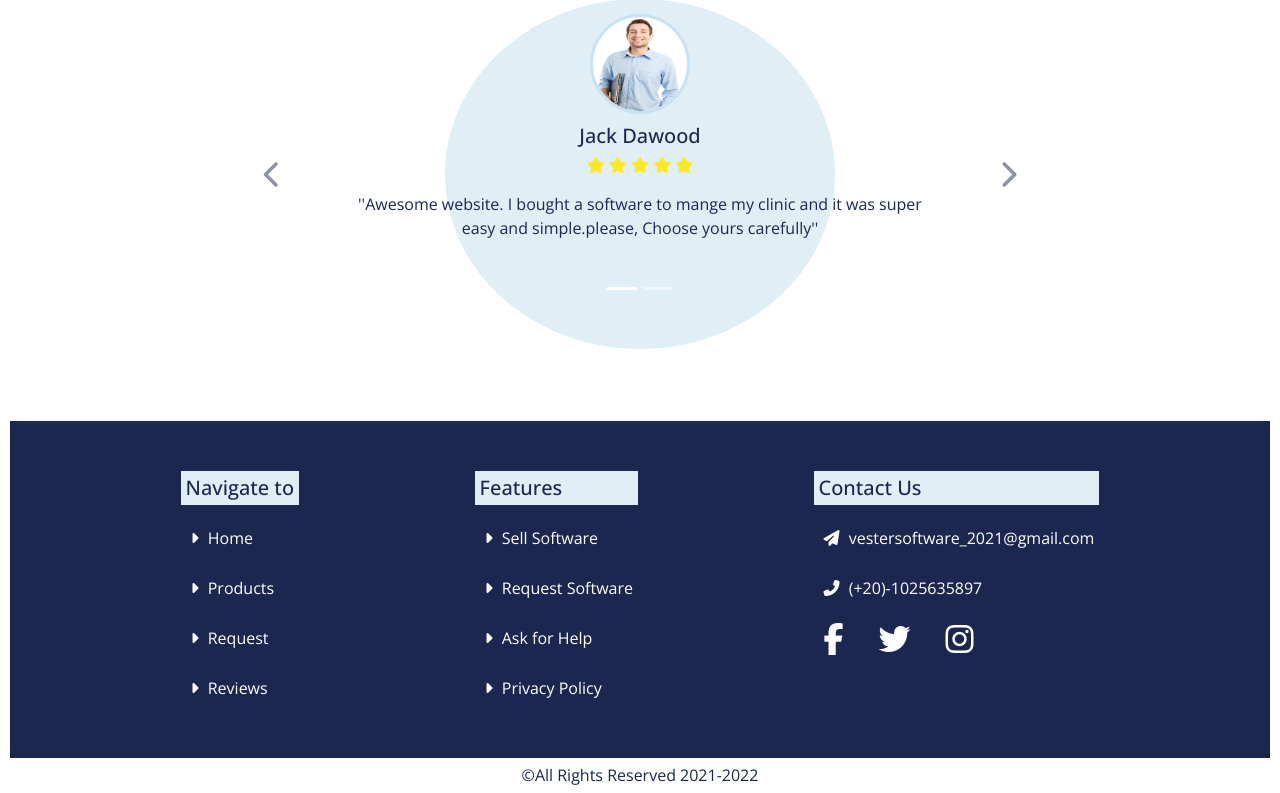
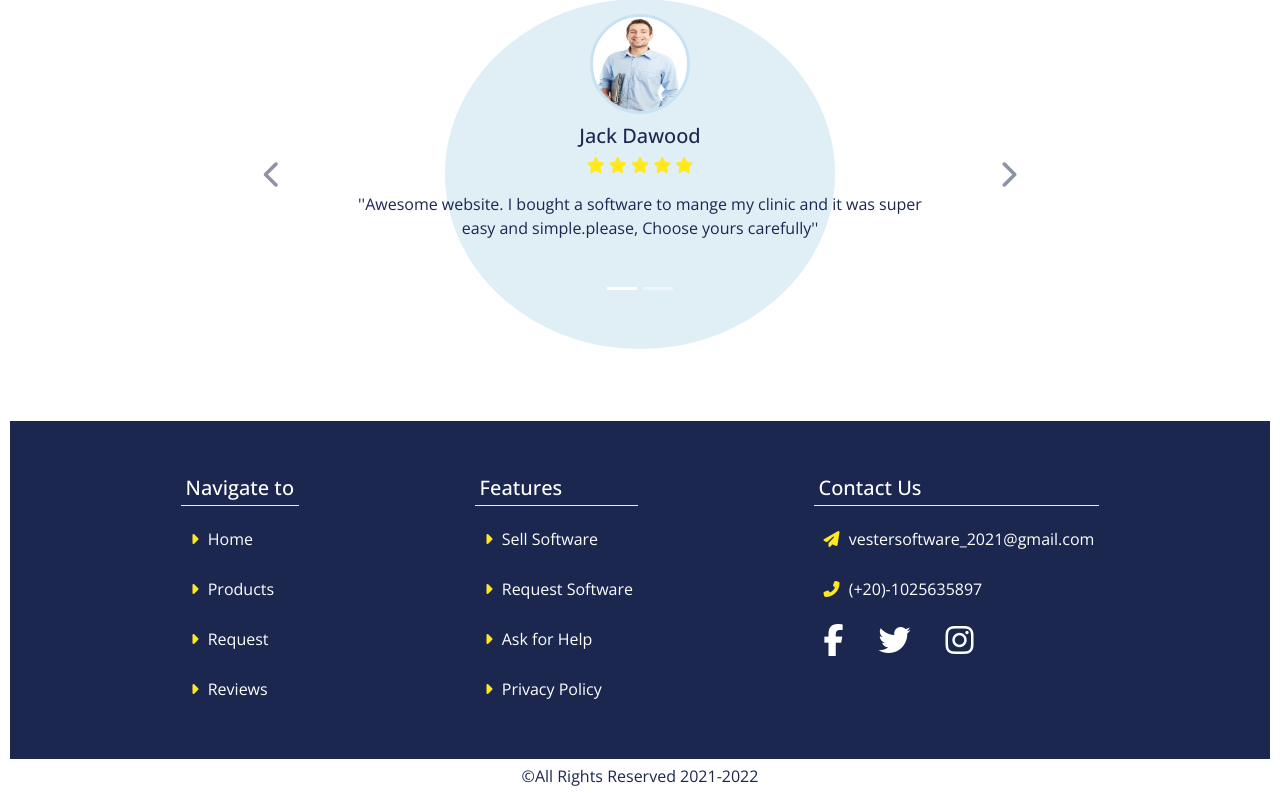
Before and after one commit to mariamm20/Vester-software, a PHP site: page /home.html in a window 1280 px wide. Shown: the part 3030-3823 px from the top of the page. Run offline with PHP 8.4, Linux system fonts and the light colour scheme; some libraries are stand-ins or nearby versions.

Commit message:
home update

```diff
--- a/home/css/home-style.css
+++ b/home/css/home-style.css
@@ -427,9 +427,13 @@ footer a:hover{
     justify-content: start;
     flex-direction: row;
 }
+footer i {
+    color: rgb(255, 232, 29);
+}
 .icons i{
     padding-right:30px ;
     cursor: pointer;
+    color: #fff;
 }
 .icons i:hover{
     color: #c8e2f3;
@@ -442,8 +446,9 @@ footer span{
     margin-top: 40px;
 }
 footer h5{
-    background-color: #e0eef6;
-    color: #1c2750;
+
+    color: #fff;
+    border-bottom: 1px solid #e0eef6;;
 
 }
 .fixed-image{
```
